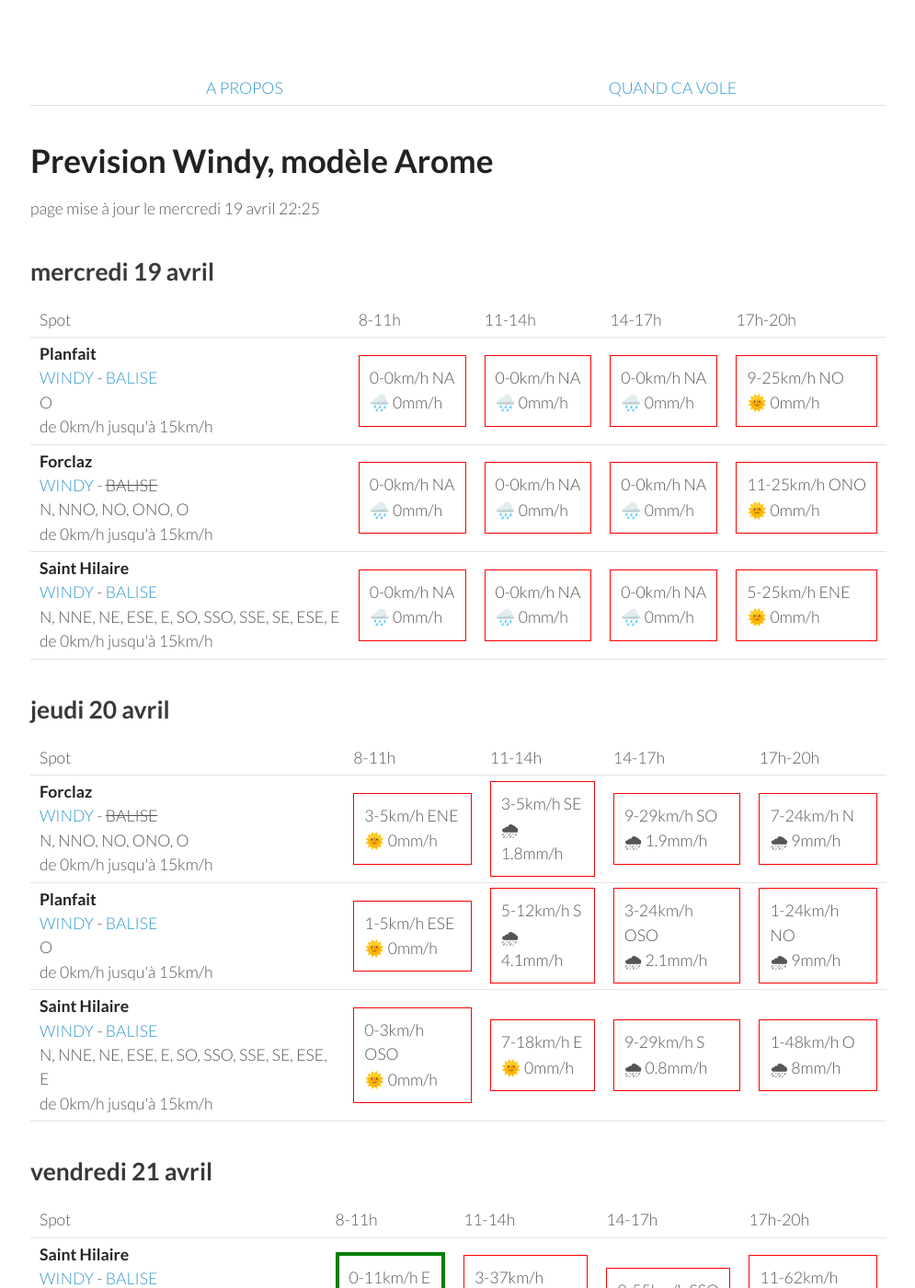
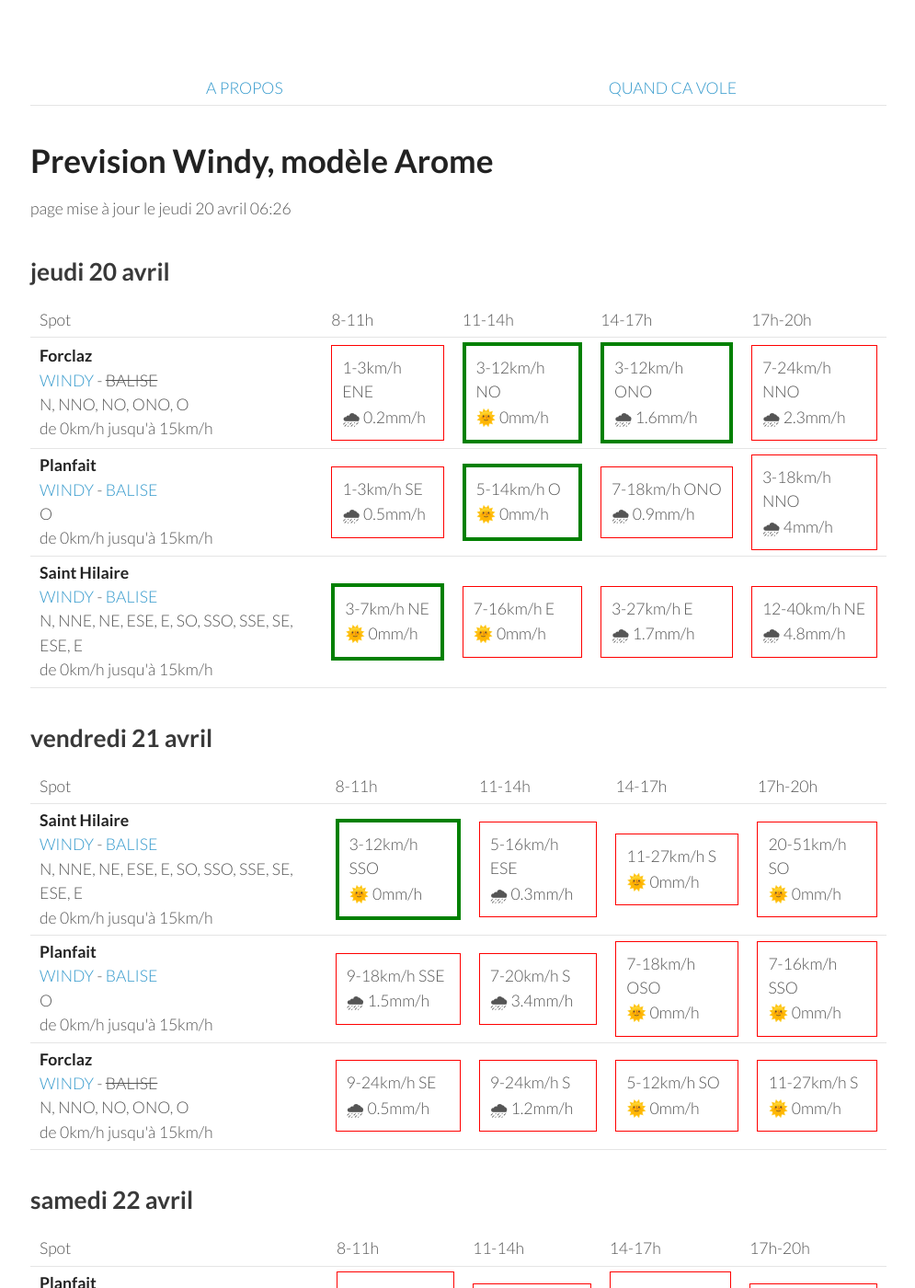
Before and after one commit to parapente-dans-le-nord/parapente-dans-le-nord.github.io, a Jekyll site: the page built from alpes_nord.markdown, in a window 1280 px wide and 1400 px high. Shown: the whole window at 92% size, without its empty margins (25-1020 px from the left). Built offline with Jekyll 4.4.1, drawn with Linux system fonts in a browser that asks for light colours; some of the changed text lies outside the part shown.

Commit message:
update index.markdown

```diff
--- a/alpes_nord.markdown
+++ b/alpes_nord.markdown
@@ -7,51 +7,8 @@ title:  "Tous les spots"
 {: .links}
 
 # Prevision Windy, modèle Arome
-page mise à jour le mercredi 19 avril 22:25
+page mise à jour le jeudi 20 avril 06:26
 
-## mercredi 19 avril
-
-{::nomarkdown}
-<table>
-  <tbody>
-    <tr>
-      <td>Spot</td>
-      <td>8-11h</td>
-      <td>11-14h</td>
-      <td>14-17h</td>
-      <td>17h-20h</td>
-    </tr>
-<tr>
-        <td><strong>Planfait</strong><br><a href="https://windy.com/45.853/6.223?45.415,6.223,8">WINDY</a> - <span class=""><a href="https://www.openwindmap.org/PP496">BALISE</a> </span><br> <span class="vent-favorable">O</span><br><span class="force-vent">de 0km/h jusqu'à 15km/h</span> </td>
-
-            <td><div class="not-flyable"><p>0-0km/h NA</p><p>🌧️ 0mm/h</p></div></td>
-            <td><div class="not-flyable"><p>0-0km/h NA</p><p>🌧️ 0mm/h</p></div></td>
-            <td><div class="not-flyable"><p>0-0km/h NA</p><p>🌧️ 0mm/h</p></div></td>
-            <td><div class="not-flyable"><p>9-25km/h NO</p><p>🌞 0mm/h</p></div></td>
-
-    </tr>
-<tr>
-        <td><strong>Forclaz</strong><br><a href="https://windy.com/45.814/6.247?45.375,6.246,8,m:eVwaglz">WINDY</a> - <span class="no-balise"> BALISE </span><br> <span class="vent-favorable">N, NNO, NO, ONO, O</span><br><span class="force-vent">de 0km/h jusqu'à 15km/h</span> </td>
-
-            <td><div class="not-flyable"><p>0-0km/h NA</p><p>🌧️ 0mm/h</p></div></td>
-            <td><div class="not-flyable"><p>0-0km/h NA</p><p>🌧️ 0mm/h</p></div></td>
-            <td><div class="not-flyable"><p>0-0km/h NA</p><p>🌧️ 0mm/h</p></div></td>
-            <td><div class="not-flyable"><p>11-25km/h ONO</p><p>🌞 0mm/h</p></div></td>
-
-    </tr>
-<tr>
-        <td><strong>Saint Hilaire</strong><br><a href="https://windy.com/45.307/5.888?45.087,5.889,9,m:eUFagkX">WINDY</a> - <span class=""><a href="http://www.balisemeteo.com/balise.php?idBalise=61">BALISE</a> </span><br> <span class="vent-favorable">N, NNE, NE, ESE, E, SO, SSO, SSE, SE, ESE, E</span><br><span class="force-vent">de 0km/h jusqu'à 15km/h</span> </td>
-
-            <td><div class="not-flyable"><p>0-0km/h NA</p><p>🌧️ 0mm/h</p></div></td>
-            <td><div class="not-flyable"><p>0-0km/h NA</p><p>🌧️ 0mm/h</p></div></td>
-            <td><div class="not-flyable"><p>0-0km/h NA</p><p>🌧️ 0mm/h</p></div></td>
-            <td><div class="not-flyable"><p>5-25km/h ENE</p><p>🌞 0mm/h</p></div></td>
-
-    </tr>
-
-</tbody>
-</table>
-{:/}
 ## jeudi 20 avril
 
 {::nomarkdown}
@@ -67,30 +24,30 @@ page mise à jour le mercredi 19 avril 22:25
 <tr>
         <td><strong>Forclaz</strong><br><a href="https://windy.com/45.814/6.247?45.375,6.246,8,m:eVwaglz">WINDY</a> - <span class="no-balise"> BALISE </span><br> <span class="vent-favorable">N, NNO, NO, ONO, O</span><br><span class="force-vent">de 0km/h jusqu'à 15km/h</span> </td>
 
-            <td><div class="not-flyable"><p>3-5km/h ENE</p><p>🌞 0mm/h</p></div></td>
-            <td><div class="not-flyable"><p>3-5km/h SE</p><p>🌧 1.8mm/h</p></div></td>
-            <td><div class="not-flyable"><p>9-29km/h SO</p><p>🌧 1.9mm/h</p></div></td>
-            <td><div class="not-flyable"><p>7-24km/h N</p><p>🌧 9mm/h</p></div></td>
+            <td><div class="not-flyable"><p>1-3km/h ENE</p><p>🌧 0.2mm/h</p></div></td>
+            <td><div class="flyable"><p>3-12km/h NO</p><p>🌞 0mm/h</p></div></td>
+            <td><div class="flyable"><p>3-12km/h ONO</p><p>🌧 1.6mm/h</p></div></td>
+            <td><div class="not-flyable"><p>7-24km/h NNO</p><p>🌧 2.3mm/h</p></div></td>
 
 
     </tr>
 <tr>
         <td><strong>Planfait</strong><br><a href="https://windy.com/45.853/6.223?45.415,6.223,8">WINDY</a> - <span class=""><a href="https://www.openwindmap.org/PP496">BALISE</a> </span><br> <span class="vent-favorable">O</span><br><span class="force-vent">de 0km/h jusqu'à 15km/h</span> </td>
 
-            <td><div class="not-flyable"><p>1-5km/h ESE</p><p>🌞 0mm/h</p></div></td>
-            <td><div class="not-flyable"><p>5-12km/h S</p><p>🌧 4.1mm/h</p></div></td>
-            <td><div class="not-flyable"><p>3-24km/h OSO</p><p>🌧 2.1mm/h</p></div></td>
-            <td><div class="not-flyable"><p>1-24km/h NO</p><p>🌧 9mm/h</p></div></td>
+            <td><div class="not-flyable"><p>1-3km/h SE</p><p>🌧 0.5mm/h</p></div></td>
+            <td><div class="flyable"><p>5-14km/h O</p><p>🌞 0mm/h</p></div></td>
+            <td><div class="not-flyable"><p>7-18km/h ONO</p><p>🌧 0.9mm/h</p></div></td>
+            <td><div class="not-flyable"><p>3-18km/h NNO</p><p>🌧 4mm/h</p></div></td>
 
 
     </tr>
 <tr>
         <td><strong>Saint Hilaire</strong><br><a href="https://windy.com/45.307/5.888?45.087,5.889,9,m:eUFagkX">WINDY</a> - <span class=""><a href="http://www.balisemeteo.com/balise.php?idBalise=61">BALISE</a> </span><br> <span class="vent-favorable">N, NNE, NE, ESE, E, SO, SSO, SSE, SE, ESE, E</span><br><span class="force-vent">de 0km/h jusqu'à 15km/h</span> </td>
 
-            <td><div class="not-flyable"><p>0-3km/h OSO</p><p>🌞 0mm/h</p></div></td>
-            <td><div class="not-flyable"><p>7-18km/h E</p><p>🌞 0mm/h</p></div></td>
-            <td><div class="not-flyable"><p>9-29km/h S</p><p>🌧 0.8mm/h</p></div></td>
-            <td><div class="not-flyable"><p>1-48km/h O</p><p>🌧 8mm/h</p></div></td>
+            <td><div class="flyable"><p>3-7km/h NE</p><p>🌞 0mm/h</p></div></td>
+            <td><div class="not-flyable"><p>7-16km/h E</p><p>🌞 0mm/h</p></div></td>
+            <td><div class="not-flyable"><p>3-27km/h E</p><p>🌧 1.7mm/h</p></div></td>
+            <td><div class="not-flyable"><p>12-40km/h NE</p><p>🌧 4.8mm/h</p></div></td>
 
 
     </tr>
@@ -113,30 +70,30 @@ page mise à jour le mercredi 19 avril 22:25
 <tr>
         <td><strong>Saint Hilaire</strong><br><a href="https://windy.com/45.307/5.888?45.087,5.889,9,m:eUFagkX">WINDY</a> - <span class=""><a href="http://www.balisemeteo.com/balise.php?idBalise=61">BALISE</a> </span><br> <span class="vent-favorable">N, NNE, NE, ESE, E, SO, SSO, SSE, SE, ESE, E</span><br><span class="force-vent">de 0km/h jusqu'à 15km/h</span> </td>
 
-            <td><div class="flyable"><p>0-11km/h E</p><p>🌧 1.8mm/h</p></div></td>
-            <td><div class="not-flyable"><p>3-37km/h OSO</p><p>🌞 0mm/h</p></div></td>
-            <td><div class="not-flyable"><p>9-55km/h SSO</p><p>🌧 0.2mm/h</p></div></td>
-            <td><div class="not-flyable"><p>11-62km/h SSO</p><p>🌞 0mm/h</p></div></td>
+            <td><div class="flyable"><p>3-12km/h SSO</p><p>🌞 0mm/h</p></div></td>
+            <td><div class="not-flyable"><p>5-16km/h ESE</p><p>🌧 0.3mm/h</p></div></td>
+            <td><div class="not-flyable"><p>11-27km/h S</p><p>🌞 0mm/h</p></div></td>
+            <td><div class="not-flyable"><p>20-51km/h SO</p><p>🌞 0mm/h</p></div></td>
 
 
     </tr>
 <tr>
         <td><strong>Planfait</strong><br><a href="https://windy.com/45.853/6.223?45.415,6.223,8">WINDY</a> - <span class=""><a href="https://www.openwindmap.org/PP496">BALISE</a> </span><br> <span class="vent-favorable">O</span><br><span class="force-vent">de 0km/h jusqu'à 15km/h</span> </td>
 
-            <td><div class="not-flyable"><p>7-20km/h SE</p><p>🌧 0.2mm/h</p></div></td>
-            <td><div class="not-flyable"><p>1-24km/h S</p><p>🌧 0.2mm/h</p></div></td>
-            <td><div class="not-flyable"><p>3-31km/h OSO</p><p>🌧 0.2mm/h</p></div></td>
-            <td><div class="not-flyable"><p>5-38km/h SSO</p><p>🌧 0.8mm/h</p></div></td>
+            <td><div class="not-flyable"><p>9-18km/h SSE</p><p>🌧 1.5mm/h</p></div></td>
+            <td><div class="not-flyable"><p>7-20km/h S</p><p>🌧 3.4mm/h</p></div></td>
+            <td><div class="not-flyable"><p>7-18km/h OSO</p><p>🌞 0mm/h</p></div></td>
+            <td><div class="not-flyable"><p>7-16km/h SSO</p><p>🌞 0mm/h</p></div></td>
 
 
     </tr>
 <tr>
         <td><strong>Forclaz</strong><br><a href="https://windy.com/45.814/6.247?45.375,6.246,8,m:eVwaglz">WINDY</a> - <span class="no-balise"> BALISE </span><br> <span class="vent-favorable">N, NNO, NO, ONO, O</span><br><span class="force-vent">de 0km/h jusqu'à 15km/h</span> </td>
 
-            <td><div class="not-flyable"><p>7-22km/h SE</p><p>🌧 0.3mm/h</p></div></td>
-            <td><div class="not-flyable"><p>1-25km/h SSE</p><p>🌧 0.4mm/h</p></div></td>
-            <td><div class="not-flyable"><p>3-33km/h OSO</p><p>🌧 0.3mm/h</p></div></td>
-            <td><div class="not-flyable"><p>3-38km/h SO</p><p>🌧 0.4mm/h</p></div></td>
+            <td><div class="not-flyable"><p>9-24km/h SE</p><p>🌧 0.5mm/h</p></div></td>
+            <td><div class="not-flyable"><p>9-24km/h S</p><p>🌧 1.2mm/h</p></div></td>
+            <td><div class="not-flyable"><p>5-12km/h SO</p><p>🌞 0mm/h</p></div></td>
+            <td><div class="not-flyable"><p>11-27km/h S</p><p>🌞 0mm/h</p></div></td>
 
 
     </tr>
@@ -159,20 +116,10 @@ page mise à jour le mercredi 19 avril 22:25
 <tr>
         <td><strong>Planfait</strong><br><a href="https://windy.com/45.853/6.223?45.415,6.223,8">WINDY</a> - <span class=""><a href="https://www.openwindmap.org/PP496">BALISE</a> </span><br> <span class="vent-favorable">O</span><br><span class="force-vent">de 0km/h jusqu'à 15km/h</span> </td>
 
-            <td><div class="not-flyable"><p>7-35km/h ESE</p><p>🌞 0mm/h</p></div></td>
-            <td><div class="not-flyable"><p>3-37km/h S</p><p>🌧 0.3mm/h</p></div></td>
-            <td><div class="not-flyable"><p>1-31km/h NO</p><p>🌧 1.8mm/h</p></div></td>
-            <td><div class="not-flyable"><p>3-25km/h O</p><p>🌞 0mm/h</p></div></td>
-
-
-    </tr>
-<tr>
-        <td><strong>Forclaz</strong><br><a href="https://windy.com/45.814/6.247?45.375,6.246,8,m:eVwaglz">WINDY</a> - <span class="no-balise"> BALISE </span><br> <span class="vent-favorable">N, NNO, NO, ONO, O</span><br><span class="force-vent">de 0km/h jusqu'à 15km/h</span> </td>
-
-            <td><div class="not-flyable"><p>7-35km/h ESE</p><p>🌞 0mm/h</p></div></td>
-            <td><div class="not-flyable"><p>1-35km/h SE</p><p>🌧 0.3mm/h</p></div></td>
-            <td><div class="not-flyable"><p>3-29km/h ONO</p><p>🌞 0mm/h</p></div></td>
-            <td><div class="not-flyable"><p>3-29km/h NNO</p><p>🌞 0mm/h</p></div></td>
+            <td><div class="not-flyable"><p>7-31km/h ESE</p><p>🌞 0mm/h</p></div></td>
+            <td><div class="not-flyable"><p>5-38km/h SE</p><p>🌧 1.2mm/h</p></div></td>
+            <td><div class="not-flyable"><p>1-33km/h ENE</p><p>🌧 1.4mm/h</p></div></td>
+            <td><div class="not-flyable"><p>5-27km/h O</p><p>🌧 0.2mm/h</p></div></td>
 
 
     </tr>
@@ -180,9 +127,19 @@ page mise à jour le mercredi 19 avril 22:25
         <td><strong>Saint Hilaire</strong><br><a href="https://windy.com/45.307/5.888?45.087,5.889,9,m:eUFagkX">WINDY</a> - <span class=""><a href="http://www.balisemeteo.com/balise.php?idBalise=61">BALISE</a> </span><br> <span class="vent-favorable">N, NNE, NE, ESE, E, SO, SSO, SSE, SE, ESE, E</span><br><span class="force-vent">de 0km/h jusqu'à 15km/h</span> </td>
 
             <td><div class="not-flyable"><p>5-59km/h SSE</p><p>🌞 0mm/h</p></div></td>
-            <td><div class="not-flyable"><p>7-59km/h SO</p><p>🌞 0mm/h</p></div></td>
-            <td><div class="not-flyable"><p>11-61km/h SO</p><p>🌞 0mm/h</p></div></td>
-            <td><div class="not-flyable"><p>5-61km/h OSO</p><p>🌞 0mm/h</p></div></td>
+            <td><div class="not-flyable"><p>7-62km/h SO</p><p>🌞 0mm/h</p></div></td>
+            <td><div class="not-flyable"><p>3-61km/h SO</p><p>🌞 0mm/h</p></div></td>
+            <td><div class="not-flyable"><p>1-46km/h OSO</p><p>🌞 0mm/h</p></div></td>
+
+
+    </tr>
+<tr>
+        <td><strong>Forclaz</strong><br><a href="https://windy.com/45.814/6.247?45.375,6.246,8,m:eVwaglz">WINDY</a> - <span class="no-balise"> BALISE </span><br> <span class="vent-favorable">N, NNO, NO, ONO, O</span><br><span class="force-vent">de 0km/h jusqu'à 15km/h</span> </td>
+
+            <td><div class="not-flyable"><p>7-33km/h ESE</p><p>🌞 0mm/h</p></div></td>
+            <td><div class="not-flyable"><p>5-37km/h ESE</p><p>🌧 1.9mm/h</p></div></td>
+            <td><div class="not-flyable"><p>3-31km/h NE</p><p>🌧 2.1mm/h</p></div></td>
+            <td><div class="not-flyable"><p>3-27km/h ONO</p><p>🌧 0.2mm/h</p></div></td>
 
 
     </tr>
@@ -205,30 +162,30 @@ page mise à jour le mercredi 19 avril 22:25
 <tr>
         <td><strong>Planfait</strong><br><a href="https://windy.com/45.853/6.223?45.415,6.223,8">WINDY</a> - <span class=""><a href="https://www.openwindmap.org/PP496">BALISE</a> </span><br> <span class="vent-favorable">O</span><br><span class="force-vent">de 0km/h jusqu'à 15km/h</span> </td>
 
-            <td><div class="not-flyable"><p>5-22km/h ESE</p><p>🌧 0.9mm/h</p></div></td>
-            <td><div class="not-flyable"><p>3-22km/h ONO</p><p>🌧 1.3mm/h</p></div></td>
-            <td><div class="not-flyable"><p>3-27km/h ONO</p><p>🌧 1.9mm/h</p></div></td>
-            <td><div class="not-flyable"><p>3-25km/h ONO</p><p>🌧 3mm/h</p></div></td>
+            <td><div class="not-flyable"><p>1-20km/h ONO</p><p>🌧 2.3mm/h</p></div></td>
+            <td><div class="not-flyable"><p>3-25km/h ONO</p><p>🌧 2.3mm/h</p></div></td>
+            <td><div class="not-flyable"><p>7-31km/h O</p><p>🌧 0.6mm/h</p></div></td>
+            <td><div class="not-flyable"><p>5-33km/h O</p><p>🌧 0.5mm/h</p></div></td>
+
+
+    </tr>
+<tr>
+        <td><strong>Saint Hilaire</strong><br><a href="https://windy.com/45.307/5.888?45.087,5.889,9,m:eUFagkX">WINDY</a> - <span class=""><a href="http://www.balisemeteo.com/balise.php?idBalise=61">BALISE</a> </span><br> <span class="vent-favorable">N, NNE, NE, ESE, E, SO, SSO, SSE, SE, ESE, E</span><br><span class="force-vent">de 0km/h jusqu'à 15km/h</span> </td>
+
+            <td><div class="not-flyable"><p>1-33km/h ONO</p><p>🌧 1.3mm/h</p></div></td>
+            <td><div class="not-flyable"><p>1-24km/h NNO</p><p>🌧 4.4mm/h</p></div></td>
+            <td><div class="not-flyable"><p>7-37km/h O</p><p>🌧 0.5mm/h</p></div></td>
+            <td><div class="not-flyable"><p>5-33km/h O</p><p>🌧 0.5mm/h</p></div></td>
 
 
     </tr>
 <tr>
         <td><strong>Forclaz</strong><br><a href="https://windy.com/45.814/6.247?45.375,6.246,8,m:eVwaglz">WINDY</a> - <span class="no-balise"> BALISE </span><br> <span class="vent-favorable">N, NNO, NO, ONO, O</span><br><span class="force-vent">de 0km/h jusqu'à 15km/h</span> </td>
 
-            <td><div class="not-flyable"><p>3-16km/h E</p><p>🌞 0mm/h</p></div></td>
-            <td><div class="not-flyable"><p>1-18km/h OSO</p><p>🌧 0.7mm/h</p></div></td>
+            <td><div class="not-flyable"><p>1-20km/h NO</p><p>🌧 2.7mm/h</p></div></td>
+            <td><div class="not-flyable"><p>3-25km/h NO</p><p>🌧 3.4mm/h</p></div></td>
             <td><div class="not-flyable"><p>7-31km/h ONO</p><p>🌧 0.4mm/h</p></div></td>
             <td><div class="not-flyable"><p>5-33km/h ONO</p><p>🌧 0.9mm/h</p></div></td>
-
-
-    </tr>
-<tr>
-        <td><strong>Saint Hilaire</strong><br><a href="https://windy.com/45.307/5.888?45.087,5.889,9,m:eUFagkX">WINDY</a> - <span class=""><a href="http://www.balisemeteo.com/balise.php?idBalise=61">BALISE</a> </span><br> <span class="vent-favorable">N, NNE, NE, ESE, E, SO, SSO, SSE, SE, ESE, E</span><br><span class="force-vent">de 0km/h jusqu'à 15km/h</span> </td>
-
-            <td><div class="not-flyable"><p>1-16km/h E</p><p>🌞 0mm/h</p></div></td>
-            <td><div class="not-flyable"><p>3-20km/h ONO</p><p>🌧 0.2mm/h</p></div></td>
-            <td><div class="not-flyable"><p>7-37km/h O</p><p>🌧 0.5mm/h</p></div></td>
-            <td><div class="not-flyable"><p>5-33km/h O</p><p>🌧 0.5mm/h</p></div></td>
 
 
     </tr>
@@ -249,22 +206,22 @@ page mise à jour le mercredi 19 avril 22:25
       <td>17h-20h</td>
     </tr>
 <tr>
+        <td><strong>Planfait</strong><br><a href="https://windy.com/45.853/6.223?45.415,6.223,8">WINDY</a> - <span class=""><a href="https://www.openwindmap.org/PP496">BALISE</a> </span><br> <span class="vent-favorable">O</span><br><span class="force-vent">de 0km/h jusqu'à 15km/h</span> </td>
+
+            <td><div class="not-flyable"><p>1-11km/h SE</p><p>🌧 0.2mm/h</p></div></td>
+            <td><div class="not-flyable"><p>5-22km/h O</p><p>🌧 1mm/h</p></div></td>
+            <td><div class="not-flyable"><p>7-29km/h ONO</p><p>🌧 0.5mm/h</p></div></td>
+            <td><div class="not-flyable"><p>7-29km/h ONO</p><p>🌞 0mm/h</p></div></td>
+
+
+    </tr>
+<tr>
         <td><strong>Saint Hilaire</strong><br><a href="https://windy.com/45.307/5.888?45.087,5.889,9,m:eUFagkX">WINDY</a> - <span class=""><a href="http://www.balisemeteo.com/balise.php?idBalise=61">BALISE</a> </span><br> <span class="vent-favorable">N, NNE, NE, ESE, E, SO, SSO, SSE, SE, ESE, E</span><br><span class="force-vent">de 0km/h jusqu'à 15km/h</span> </td>
 
             <td><div class="not-flyable"><p>3-25km/h NNE</p><p>🌧 0.2mm/h</p></div></td>
             <td><div class="not-flyable"><p>7-33km/h N</p><p>🌧 1mm/h</p></div></td>
             <td><div class="not-flyable"><p>7-35km/h NNO</p><p>🌧 0.3mm/h</p></div></td>
             <td><div class="not-flyable"><p>7-38km/h NO</p><p>🌞 0mm/h</p></div></td>
-
-
-    </tr>
-<tr>
-        <td><strong>Planfait</strong><br><a href="https://windy.com/45.853/6.223?45.415,6.223,8">WINDY</a> - <span class=""><a href="https://www.openwindmap.org/PP496">BALISE</a> </span><br> <span class="vent-favorable">O</span><br><span class="force-vent">de 0km/h jusqu'à 15km/h</span> </td>
-
-            <td><div class="not-flyable"><p>5-16km/h ESE</p><p>🌞 0mm/h</p></div></td>
-            <td><div class="not-flyable"><p>1-16km/h NO</p><p>🌞 0mm/h</p></div></td>
-            <td><div class="not-flyable"><p>7-29km/h ONO</p><p>🌞 0mm/h</p></div></td>
-            <td><div class="not-flyable"><p>5-33km/h O</p><p>🌞 0mm/h</p></div></td>
 
 
     </tr>
```
